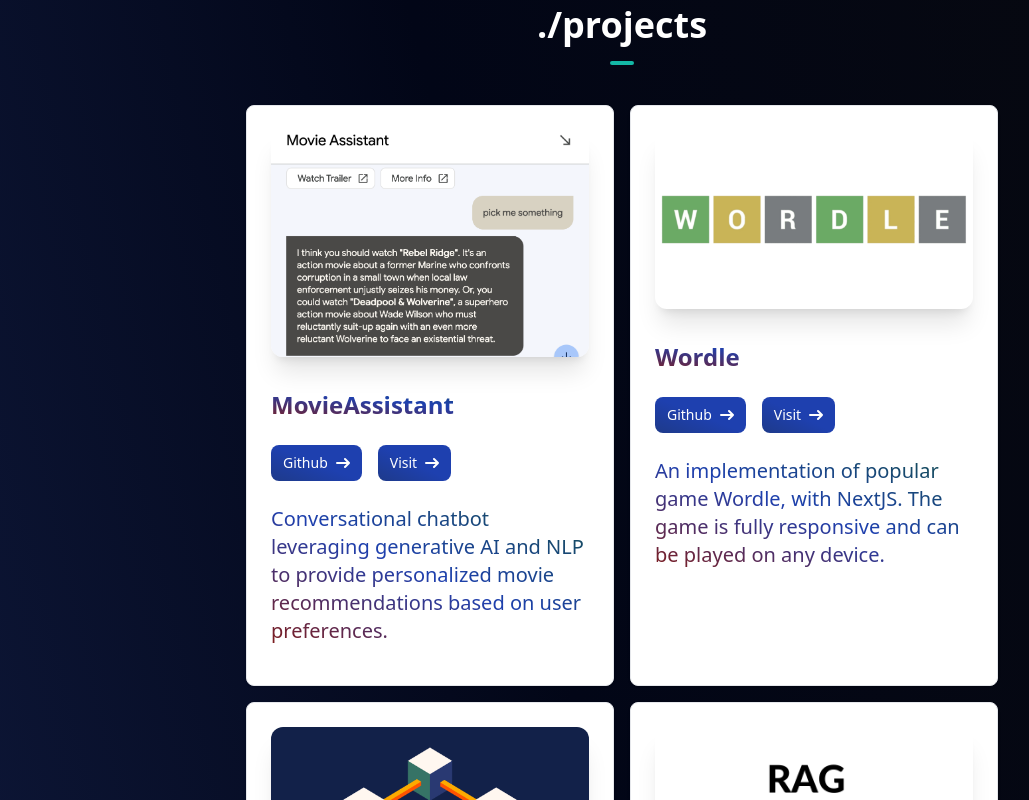
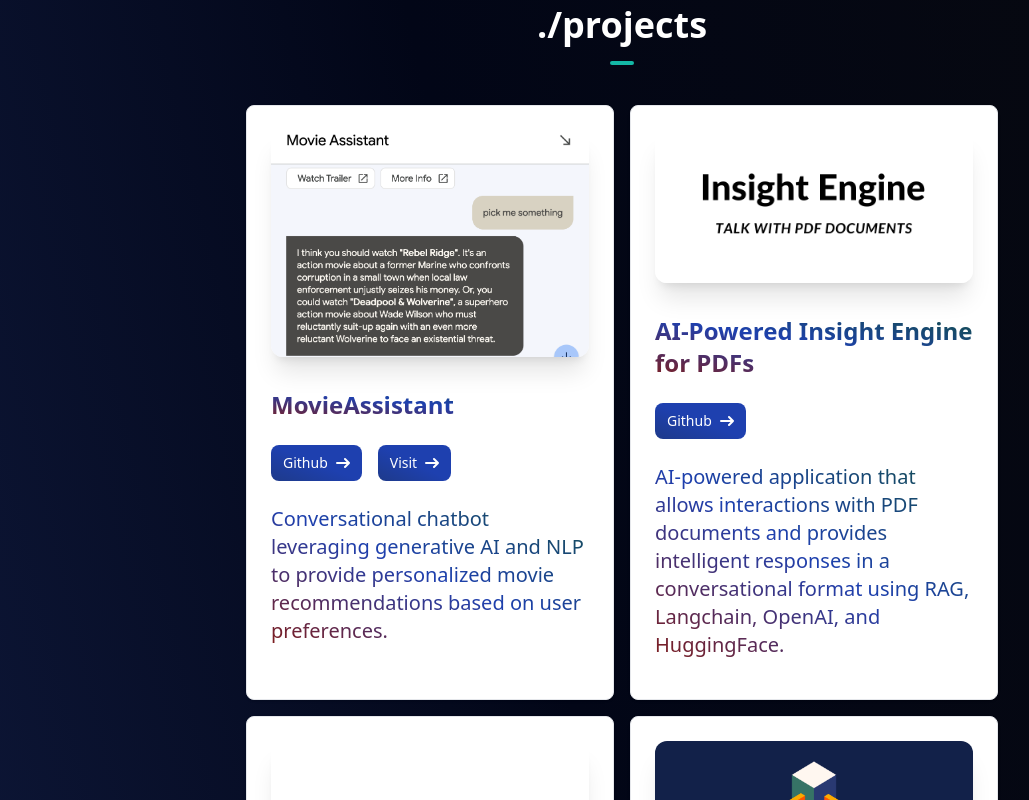
Before and after one commit to cictema/devfolio, a Next.js app: page / in a window 1280 px wide. Shown: the part 1780-2580 px from the top of the page, without its empty margins (18-1047 px from the left). Built offline with nearby package versions, Linux system fonts and the light colour scheme.

Commit message:
update projects

```diff
--- a/components/ProjectsSection.tsx
+++ b/components/ProjectsSection.tsx
@@ -11,6 +11,13 @@
     image: "/project_section/movieassistant.png",
     github: "https://github.com/cystema/movieassistant",
     link: "https://sites.google.com/view/movieassistant/home",
+  },
+  {
+    name: "AI-Powered Insight Engine for PDFs",
+    description:
+      "AI-powered application that allows interactions with PDF documents and provides intelligent responses in a conversational format using RAG, Langchain, OpenAI, and HuggingFace.",
+    image: "/project_section/pdfassistant.png",
+    github: "https://github.com/cystema/pdf-reader-langchain-streamlit",
   },
   {
     name: "Wordle",
```
Also changed, not shown: public/project_section/pdfassistant.png (added).
